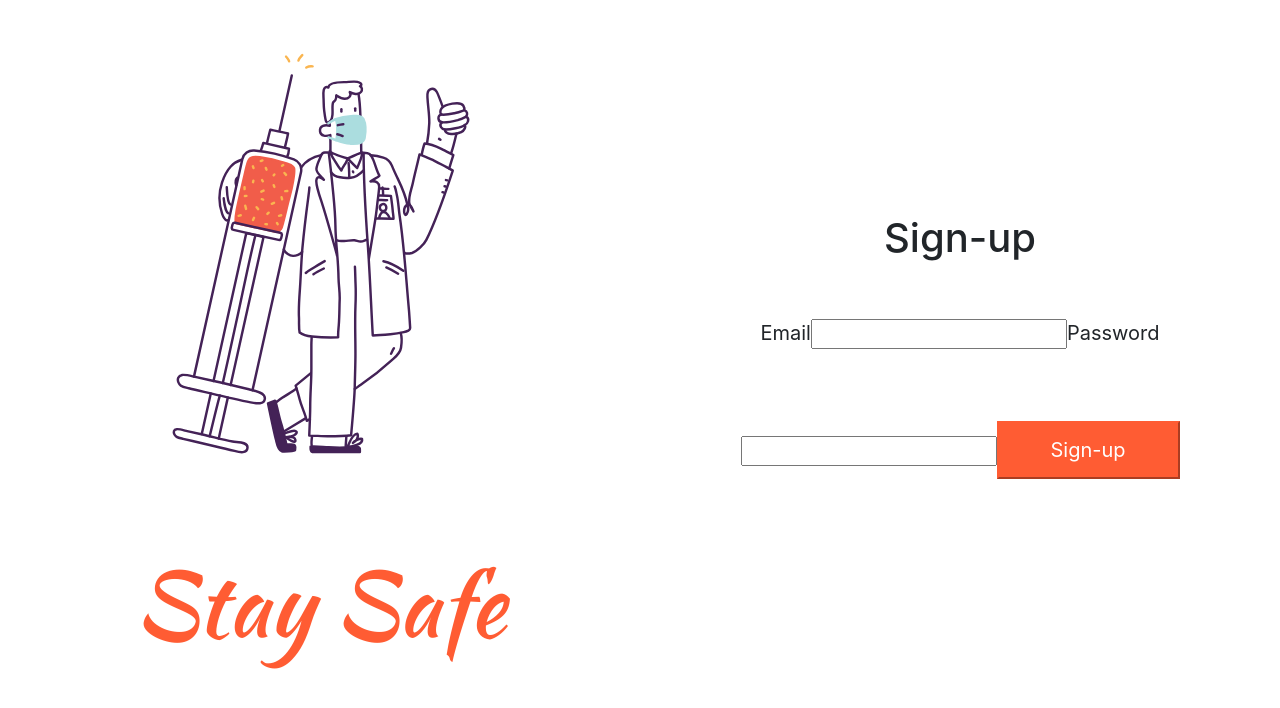
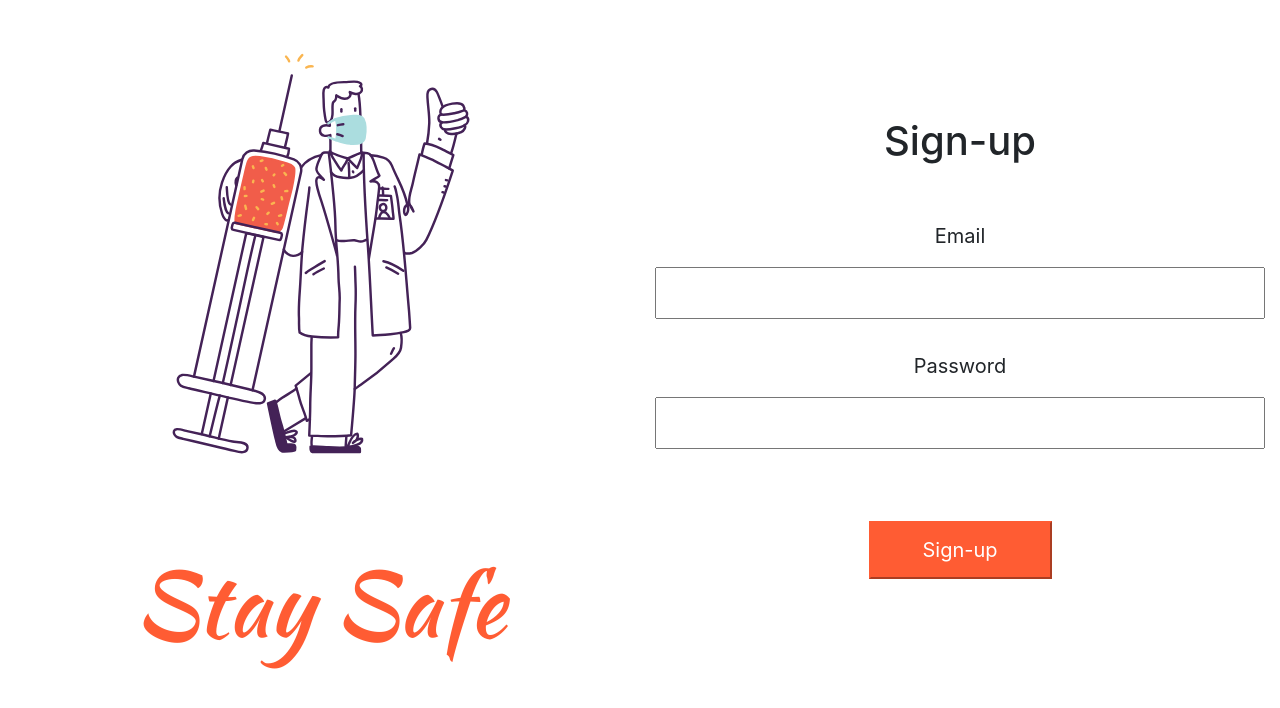
Before and after one commit to analuciachin/stay-safe, a React (Create React App) app in the folder covid-vaccine-app/client/: page /signup in a window 1280 px wide. Shown: the top 708 px of the page. Built offline with nearby package versions, Linux system fonts and the light colour scheme; no server answers.

Commit message:
fix signup style

```diff
--- a/covid-vaccine-app/client/src/components/Login/Login.css
+++ b/covid-vaccine-app/client/src/components/Login/Login.css
@@ -2,7 +2,7 @@ label {
   font-size: 20px;
 }
 
-.login-input {
+.login-signup-input {
   width: 100%;
   padding: 12px 20px;
   margin: 4px 0;
--- a/covid-vaccine-app/client/src/components/Login/Login.js
+++ b/covid-vaccine-app/client/src/components/Login/Login.js
@@ -85,7 +85,7 @@ export default function Login({
               <input
                 type="text"
                 name="email"
-                className="mt-2 mb-4 login-input"
+                className="mt-2 mb-4 login-signup-input"
                 onChange={(event) => {
                   setLoginInfo({ ...loginInfo, email: event.target.value });
                   clearError();
@@ -101,7 +101,7 @@ export default function Login({
               <input
                 type="text"
                 name="username"
-                className="mt-2 mb-4 login-input"
+                className="mt-2 mb-4 login-signup-input"
                 onChange={(event) => {
                   setLoginInfo({ ...loginInfo, username: event.target.value });
                   clearError();
@@ -117,7 +117,7 @@ export default function Login({
           <input
             type="password"
             name="password"
-            className="mt-2 mb-3 login-input"
+            className="mt-2 mb-3 login-signup-input"
             onChange={(event) => {
               setLoginInfo({ ...loginInfo, password: event.target.value });
               clearError();
--- a/covid-vaccine-app/client/src/components/Signup/Signup.js
+++ b/covid-vaccine-app/client/src/components/Signup/Signup.js
@@ -74,7 +74,7 @@ export default function Signup({ getUserLogged }) {
             <input
               type="text"
               name="email"
-              className="mt-2 mb-4"
+              className="mt-2 mb-4 login-signup-input"
               onChange={(event) => {
                 setSignupInfo({ ...signupInfo, email: event.target.value });
                 clearError();
@@ -88,7 +88,7 @@ export default function Signup({ getUserLogged }) {
             <input
               type="password"
               name="password"
-              className="mt-2 mb-4"
+              className="mt-2 mb-4 login-signup-input"
               onChange={(event) => {
                 setSignupInfo({ ...signupInfo, password: event.target.value });
                 clearError();
```
